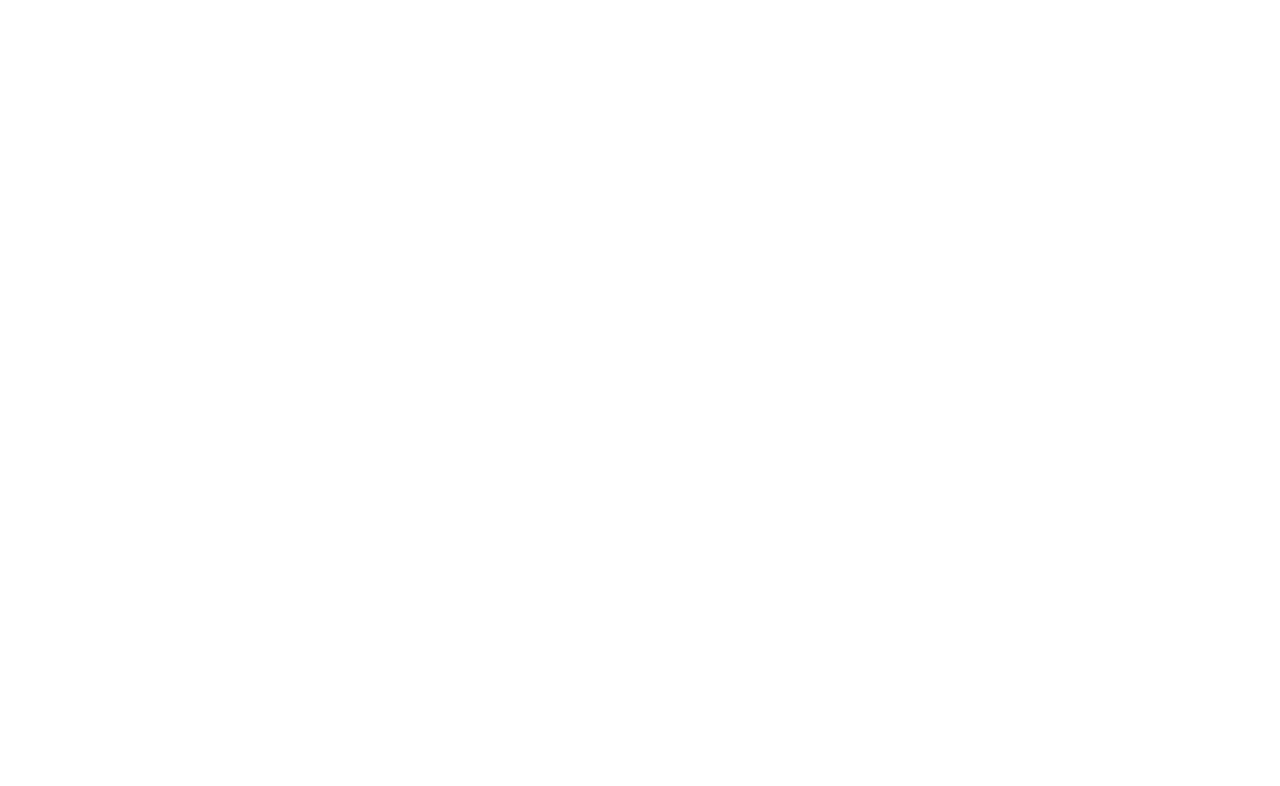
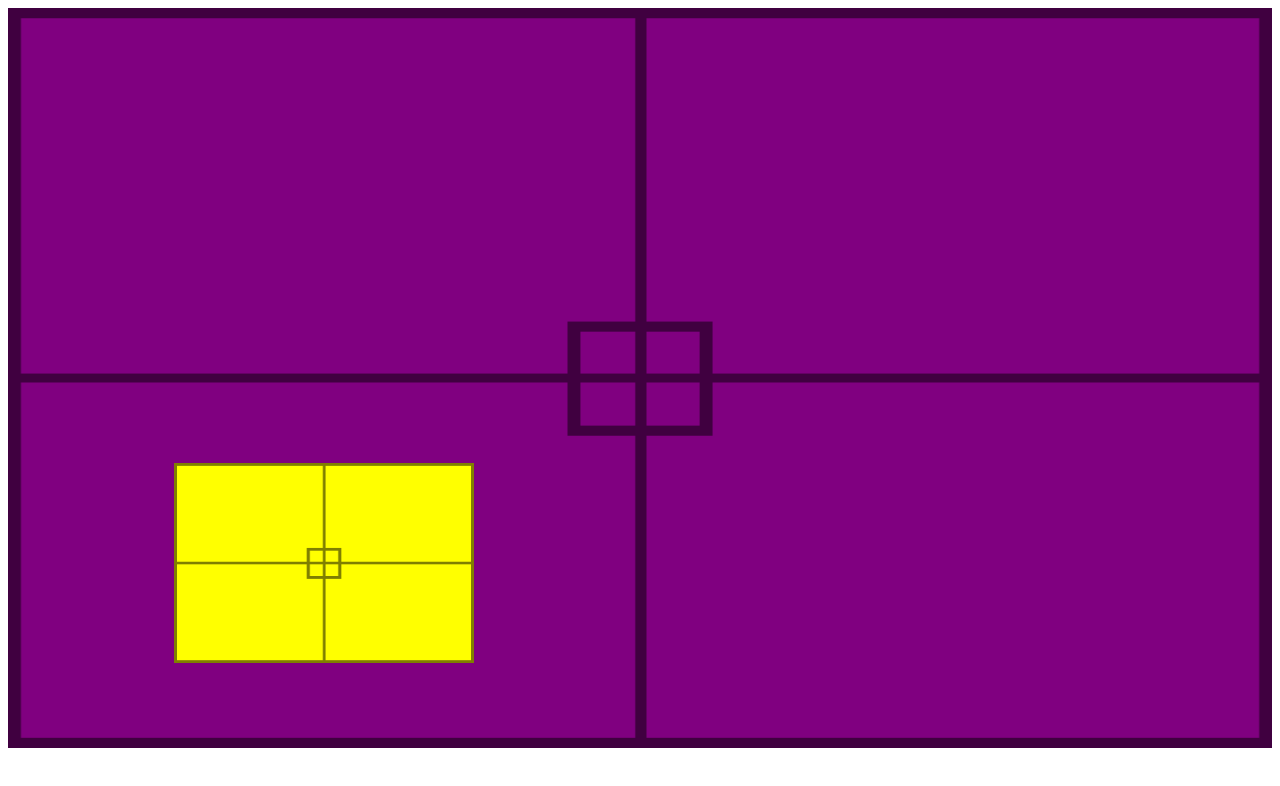
Before and after one commit to DavidLucaxs/Web, a plain HTML site: page Exercicios/Ex22/fundo007.html in a window 1280 px wide. Drawn offline with Linux system fonts and the light colour scheme.

Commit message:
Update fundo007.html

```diff
--- a/Exercicios/Ex22/fundo007.html
+++ b/Exercicios/Ex22/fundo007.html
@@ -1,12 +1,45 @@
 <!DOCTYPE html>
-<html lang="en">
+<html lang="pt-br">
 <head>
     <meta charset="UTF-8">
     <meta http-equiv="X-UA-Compatible" content="IE=edge">
     <meta name="viewport" content="width=device-width, initial-scale=1.0">
-    <title>Document</title>
+    <title>Alinhamento vertical</title>
+
+    <style>
+        #container{
+            position: relative;
+            height: 90vh;
+            padding: 10px;
+            background-color: purple;
+            background-image: url(imgpack/target001.png);
+            background-size: 100% 100%;
+        }
+
+        #conteudo{
+            background-image: url(imgpack/target001.png);
+            background-size: 100% 100%;
+            position: absolute;
+            height: 200px;
+            width: 300px;
+            left: 25%;
+            top: 75%;
+
+            transform: translate(-50%,-50%);
+            background-color: yellow;
+        }
+
+
+
+    </style>
 </head>
 <body>
+    <section id="container">
+        <article id="conteudo">
+
+
+        </article>
+    </section>
 
 </body>
 </html>
```
